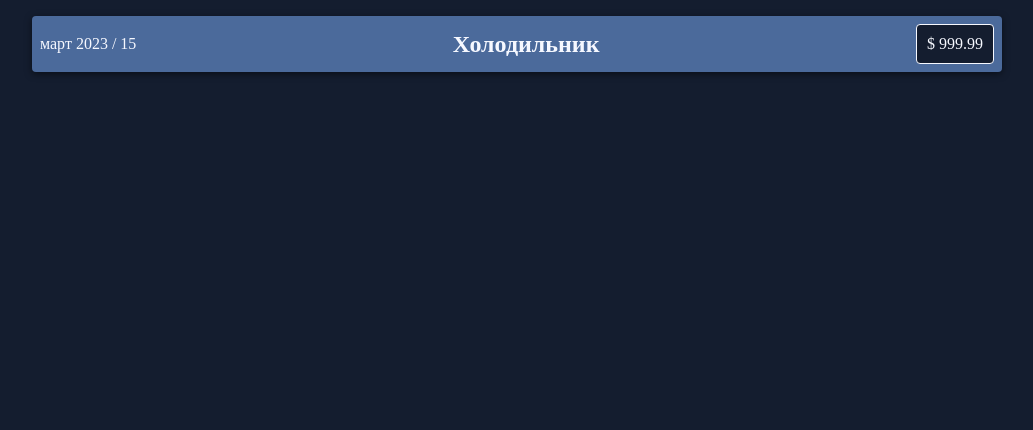
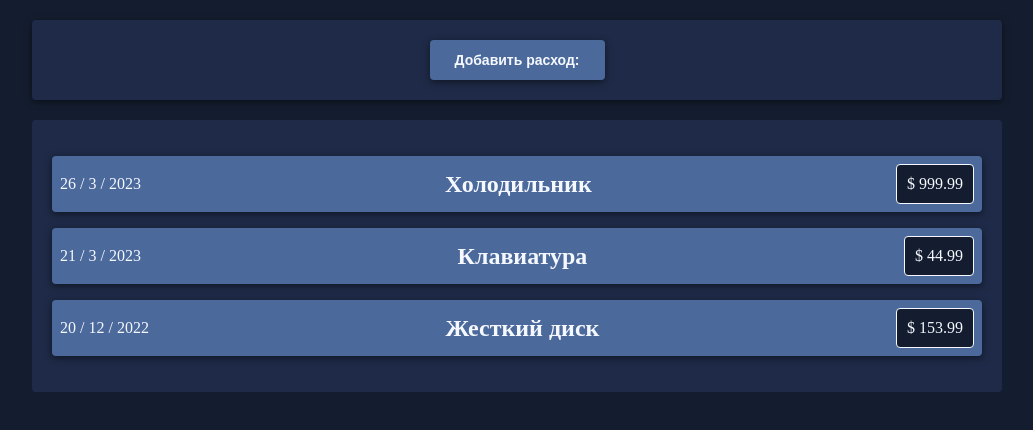
Before and after one commit to TrubitsynEgor/cost-sheet, a React (Create React App) app: page / in a window 1280 px wide. Shown: the top 430 px of the page, without its empty margins (123-1156 px from the left). Built offline with nearby package versions, Linux system fonts and the light colour scheme; a web font is replaced by a local one.

Commit message:
+Header +CostList

```diff
--- a/src/App.tsx
+++ b/src/App.tsx
@@ -1,4 +1,5 @@
-import { CostItem } from "components/CostItem";
+import { CostList } from "components/CostList";
+import { Header } from "components/Header";
 
 
 
@@ -6,7 +7,8 @@ const App = () => {
 
   return (
     <div className="App">
-      <CostItem />
+      <Header />
+      <CostList />
     </div>
   );
 }
--- a/src/components/CostItem/CostItem.module.scss
+++ b/src/components/CostItem/CostItem.module.scss
@@ -2,6 +2,7 @@
 	display: flex;
 	justify-content: space-between;
 	align-items: center;
+	gap: 15px;
 	padding: .5rem;
 	margin: 1rem 0;
 	background-color: var(--gray-200);
--- a/src/components/CostItem/CostItem.tsx
+++ b/src/components/CostItem/CostItem.tsx
@@ -1,14 +1,17 @@
+import { ICost } from 'types';
 import styles from './CostItem.module.scss';
 
-interface CostItemProps { }
+interface CostItemProps extends Omit<ICost, 'id'> { }
 
-export const CostItem = ({ }: CostItemProps) => {
+export const CostItem = ({ costDate, title, price }: CostItemProps) => {
+
 
   return (
     <div className={styles.costItem}>
-      <div className={styles.costItemDate}>март 2023 / 15</div>
-      <h2 className={styles.costItemTitle}>Холодильник</h2>
-      <div className={styles.costItemPrice}>$ 999.99</div>
+      <div className={styles.costItemDate}>{
+        costDate.getDate()} / {costDate.getMonth() + 1} / {costDate.getFullYear()}  </div>
+      <h2 className={styles.costItemTitle}>{title}</h2>
+      <div className={styles.costItemPrice}>$ {price}</div>
     </div>
   )
 };
--- /dev/null
+++ b/src/components/CostList/CostList.module.scss
@@ -0,0 +1,7 @@
+.costList {
+	background-color: var(--gray-400);
+	padding: 20px;
+	border-radius: 4px;
+	margin-top: 20px;
+
+}
--- /dev/null
+++ b/src/components/CostList/CostList.tsx
@@ -0,0 +1,36 @@
+import { CostItem } from 'components/CostItem';
+import { ICost } from 'types';
+import styles from './CostList.module.scss';
+
+interface CostListProps { }
+
+export const CostList = ({ }: CostListProps) => {
+  const cost: ICost[] = [
+    {
+      id: 1,
+      costDate: new Date(2023, 2, 26),
+      title: 'Холодильник',
+      price: 999.99,
+    },
+    {
+      id: 2,
+      costDate: new Date(2023, 2, 21),
+      title: 'Клавиатура',
+      price: 44.99,
+    },
+    {
+      id: 3,
+      costDate: new Date(2022, 11, 20),
+      title: 'Жесткий диск',
+      price: 153.99,
+    },
+  ]
+
+  return (
+    <div className={styles.costList}>
+      {cost.map(el =>
+        <CostItem key={el.id} costDate={el.costDate} title={el.title} price={el.price} />
+      )}
+    </div>
+  )
+};
--- /dev/null
+++ b/src/components/CostList/index.ts
@@ -0,0 +1 @@
+export * from './CostList';
--- /dev/null
+++ b/src/components/Header/Header.module.scss
@@ -0,0 +1,29 @@
+.header {
+	display: flex;
+	align-items: center;
+	justify-content: center;
+	padding: 20px;
+	margin-top: 20px;
+	background-color: var(--gray-400);
+	color: var(--gray-50);
+	border-radius: 4px;
+	box-shadow: 0 2px 7px rgba(#000000, 0.5);
+
+	&Btn {
+		font-weight: 700;
+		color: var(--gray-50);
+		background-color: var(--gray-200);
+		border: none;
+		cursor: pointer;
+		font-size: 14px;
+		border-radius: 4px;
+		padding: 12px 25px;
+		box-shadow: 0 2px 7px rgba(#000000, 0.5);
+		transition: all 0.3s ease 0s;
+
+		&:hover {
+			background-color: var(--gray-100);
+			box-shadow: 0 2px 7px rgba(grey, 0.5);
+		}
+	}
+}
--- /dev/null
+++ b/src/components/Header/Header.tsx
@@ -0,0 +1,13 @@
+import { Button } from 'components/Button';
+import styles from './Header.module.scss';
+
+interface HeaderProps { }
+
+export const Header = ({ }: HeaderProps) => {
+
+  return (
+    <div className={styles.header}>
+      <Button classes={styles.headerBtn} >Добавить расход:</Button>
+    </div>
+  )
+};
--- /dev/null
+++ b/src/components/Header/index.ts
@@ -0,0 +1 @@
+export * from './Header';
--- /dev/null
+++ b/src/types/cost.ts
@@ -0,0 +1,6 @@
+export interface ICost {
+	id: number
+	costDate: Date
+	title: string
+	price: number
+}
--- /dev/null
+++ b/src/types/index.ts
@@ -0,0 +1 @@
+export * from './cost'
```
